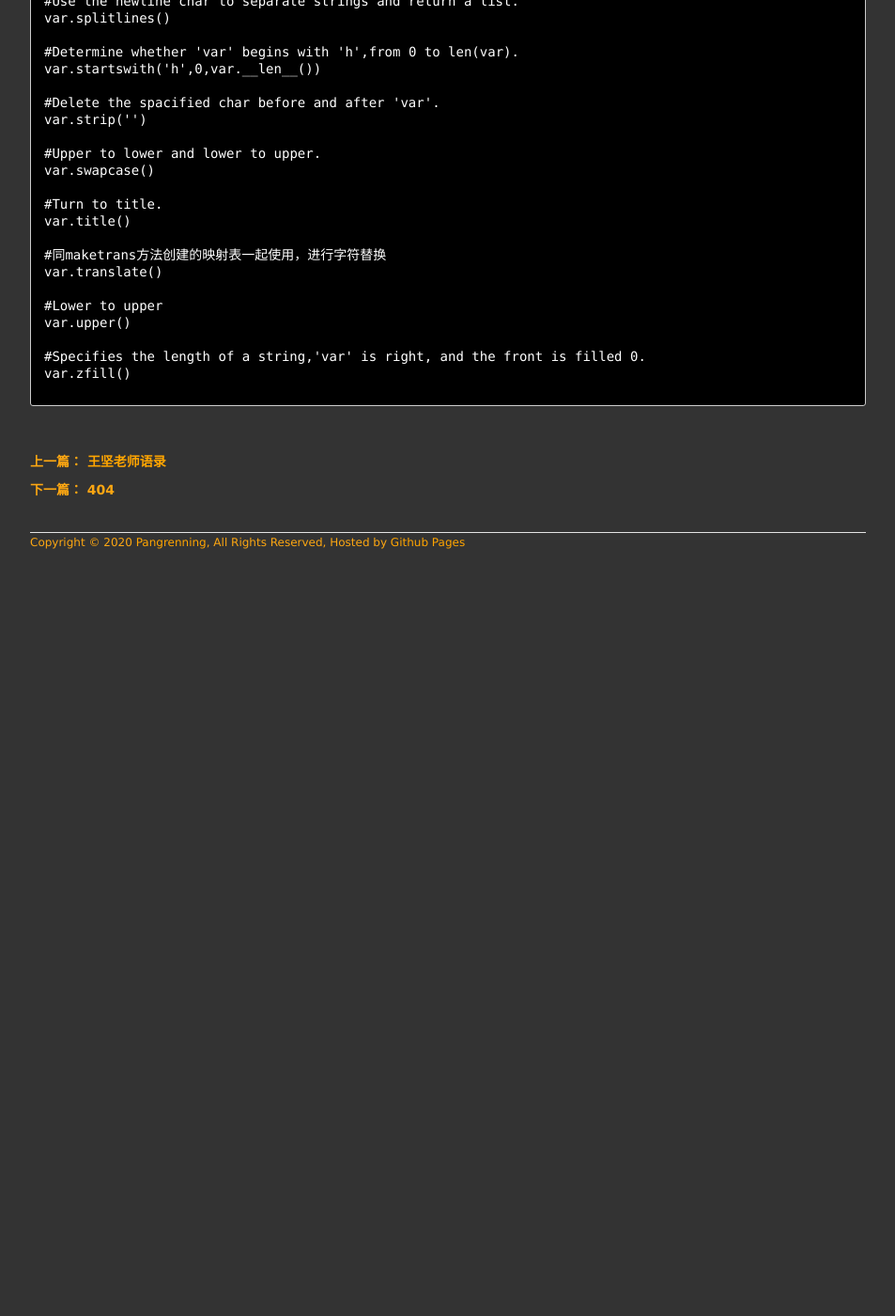
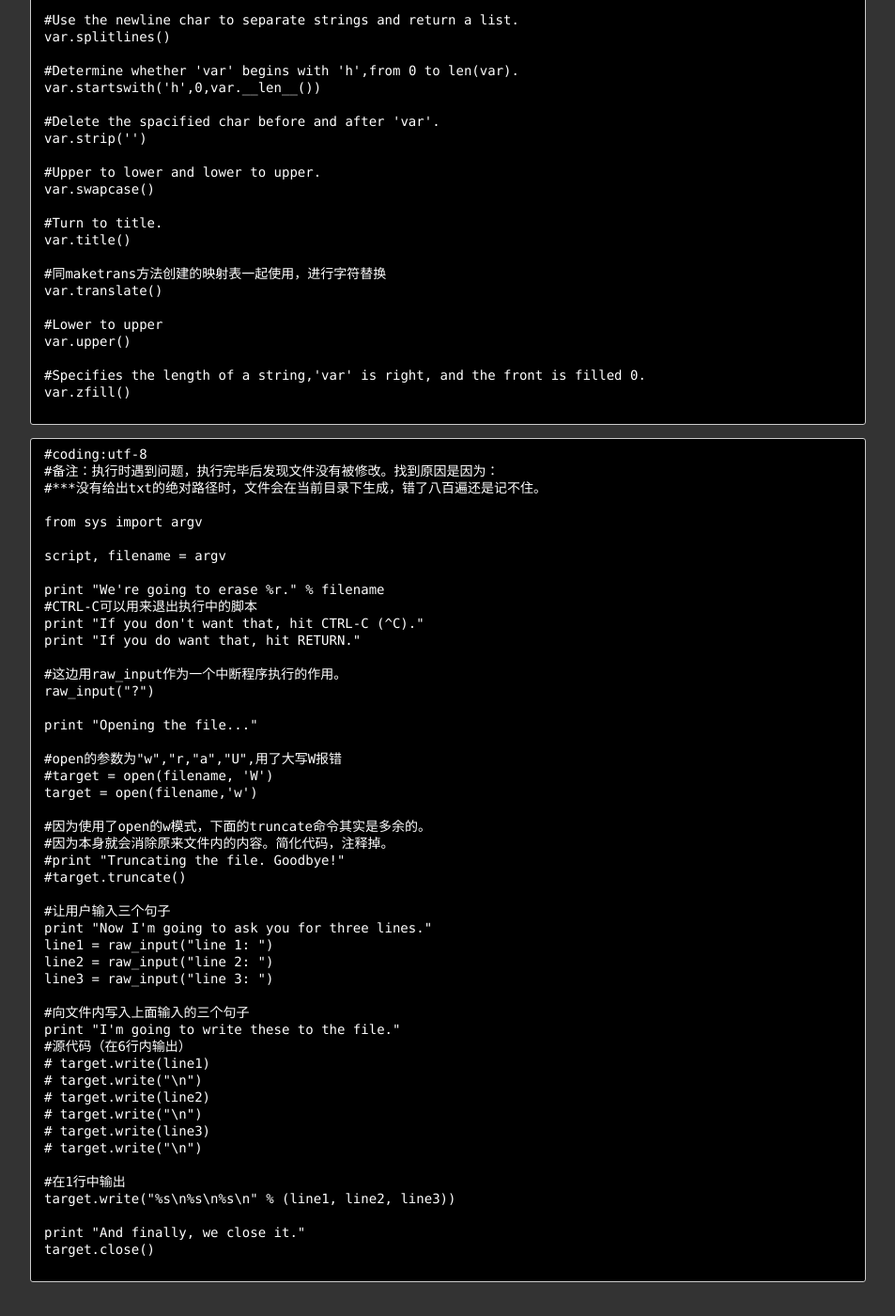
Before and after one commit to shengcaijun/shengcaijun1.github.io, a Jekyll site: the page built from _posts/2020-5-20-py-study.md, in a window 1280 px wide and 1400 px high, scrolled down 4974 px. Shown: the whole window at 94% size, without its empty margins (163-1116 px from the left). Built offline with Jekyll 4.4.1, drawn with Linux system fonts in a browser that asks for light colours; comment, search, counter and statistics services are not loaded; before the commit the page ends 5604 px from its top, so only the background shows below that; some of the changed text lies outside the part shown.

Commit message:
Update 2020-5-20-py-study.md

````diff
--- a/_posts/2020-5-20-py-study.md
+++ b/_posts/2020-5-20-py-study.md
@@ -56,6 +56,7 @@ name:{0}
 age:{1}
 '''.format(name,age)
 print(content)
+```
 
 #### 循环
 
@@ -298,3 +299,55 @@ var.upper()
 var.zfill()
 
 ```
+
+```javascript
+#coding:utf-8
+#备注：执行时遇到问题，执行完毕后发现文件没有被修改。找到原因是因为：
+#***没有给出txt的绝对路径时，文件会在当前目录下生成，错了八百遍还是记不住。
+
+from sys import argv
+
+script, filename = argv
+
+print "We're going to erase %r." % filename
+#CTRL-C可以用来退出执行中的脚本
+print "If you don't want that, hit CTRL-C (^C)."
+print "If you do want that, hit RETURN."
+
+#这边用raw_input作为一个中断程序执行的作用。
+raw_input("?")
+
+print "Opening the file..."
+
+#open的参数为"w","r,"a","U",用了大写W报错
+#target = open(filename, 'W')
+target = open(filename,'w')
+
+#因为使用了open的w模式，下面的truncate命令其实是多余的。
+#因为本身就会消除原来文件内的内容。简化代码，注释掉。
+#print "Truncating the file. Goodbye!"
+#target.truncate()
+
+#让用户输入三个句子
+print "Now I'm going to ask you for three lines."
+line1 = raw_input("line 1: ")
+line2 = raw_input("line 2: ")
+line3 = raw_input("line 3: ")
+
+#向文件内写入上面输入的三个句子
+print "I'm going to write these to the file."
+#源代码（在6行内输出）
+# target.write(line1)
+# target.write("\n")
+# target.write(line2)
+# target.write("\n")
+# target.write(line3)
+# target.write("\n")
+
+#在1行中输出
+target.write("%s\n%s\n%s\n" % (line1, line2, line3))
+
+print "And finally, we close it."
+target.close()
+
+```
````
